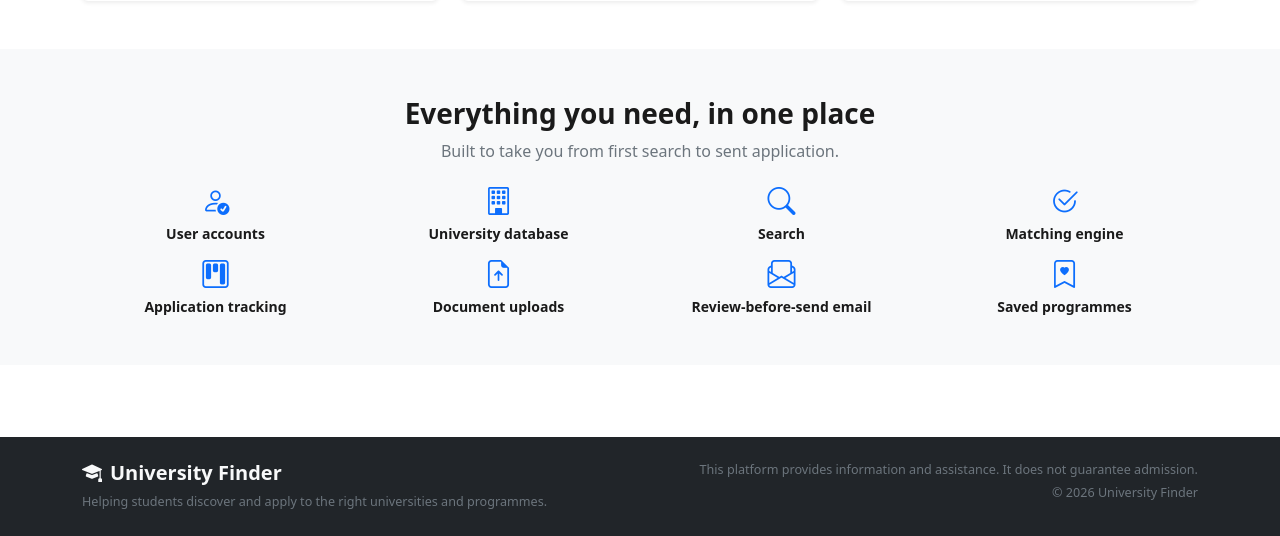
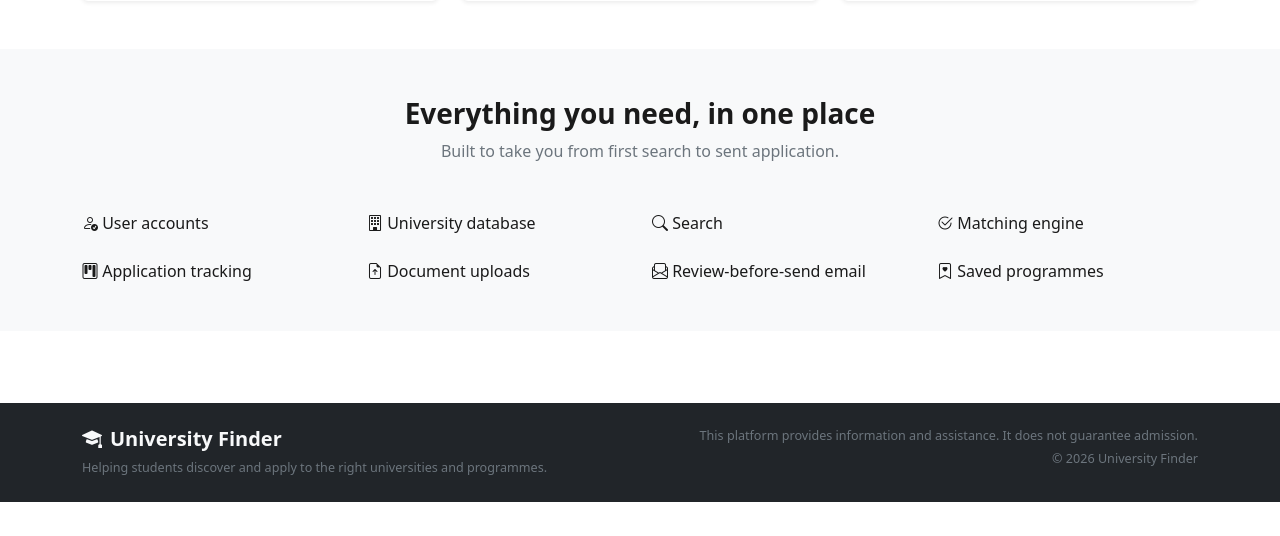
Before and after one commit to thodaniel3-sudo/university-finder, a Flask app: page / in a window 1280 px wide. Shown: the part 1354-1890 px from the top of the page. After the commit the page ends 1856 px from the top, so only its background shows below. Run offline with Flask 3, Linux system fonts and the light colour scheme; some libraries are stand-ins or nearby versions.

Commit message:
updated website

```diff
--- a/templates/index.html
+++ b/templates/index.html
@@ -114,47 +114,62 @@
     </div>
 </section>
 
-
 <section class="bg-light py-5">
     <div class="container">
-        <div class="text-center mb-4">
+        <div class="text-center mb-5">
             <h3 class="fw-bold mb-2">Everything you need, in one place</h3>
             <p class="text-muted mb-0">
                 Built to take you from first search to sent application.
             </p>
         </div>
-        <div class="row g-3 justify-content-center">
-            <div class="col-6 col-md-3 text-center">
-                <i class="bi bi-person-check fs-3 text-primary"></i>
-                <p class="mb-0 mt-2 small fw-semibold">User accounts</p>
+        <div class="row g-4 justify-content-center">
+            <div class="col-6 col-md-3">
+                <div class="feature-chip">
+                    <i class="bi bi-person-check"></i>
+                    <span>User accounts</span>
+                </div>
             </div>
-            <div class="col-6 col-md-3 text-center">
-                <i class="bi bi-building fs-3 text-primary"></i>
-                <p class="mb-0 mt-2 small fw-semibold">University database</p>
+            <div class="col-6 col-md-3">
+                <div class="feature-chip">
+                    <i class="bi bi-building"></i>
+                    <span>University database</span>
+                </div>
             </div>
-            <div class="col-6 col-md-3 text-center">
-                <i class="bi bi-search fs-3 text-primary"></i>
-                <p class="mb-0 mt-2 small fw-semibold">Search</p>
+            <div class="col-6 col-md-3">
+                <div class="feature-chip">
+                    <i class="bi bi-search"></i>
+                    <span>Search</span>
+                </div>
             </div>
-            <div class="col-6 col-md-3 text-center">
-                <i class="bi bi-check2-circle fs-3 text-primary"></i>
-                <p class="mb-0 mt-2 small fw-semibold">Matching engine</p>
+            <div class="col-6 col-md-3">
+                <div class="feature-chip">
+                    <i class="bi bi-check2-circle"></i>
+                    <span>Matching engine</span>
+                </div>
             </div>
-            <div class="col-6 col-md-3 text-center">
-                <i class="bi bi-kanban fs-3 text-primary"></i>
-                <p class="mb-0 mt-2 small fw-semibold">Application tracking</p>
+            <div class="col-6 col-md-3">
+                <div class="feature-chip">
+                    <i class="bi bi-kanban"></i>
+                    <span>Application tracking</span>
+                </div>
             </div>
-            <div class="col-6 col-md-3 text-center">
-                <i class="bi bi-file-earmark-arrow-up fs-3 text-primary"></i>
-                <p class="mb-0 mt-2 small fw-semibold">Document uploads</p>
+            <div class="col-6 col-md-3">
+                <div class="feature-chip">
+                    <i class="bi bi-file-earmark-arrow-up"></i>
+                    <span>Document uploads</span>
+                </div>
             </div>
-            <div class="col-6 col-md-3 text-center">
-                <i class="bi bi-envelope-paper fs-3 text-primary"></i>
-                <p class="mb-0 mt-2 small fw-semibold">Review-before-send email</p>
+            <div class="col-6 col-md-3">
+                <div class="feature-chip">
+                    <i class="bi bi-envelope-paper"></i>
+                    <span>Review-before-send email</span>
+                </div>
             </div>
-            <div class="col-6 col-md-3 text-center">
-                <i class="bi bi-bookmark-heart fs-3 text-primary"></i>
-                <p class="mb-0 mt-2 small fw-semibold">Saved programmes</p>
+            <div class="col-6 col-md-3">
+                <div class="feature-chip">
+                    <i class="bi bi-bookmark-heart"></i>
+                    <span>Saved programmes</span>
+                </div>
             </div>
         </div>
     </div>
```
